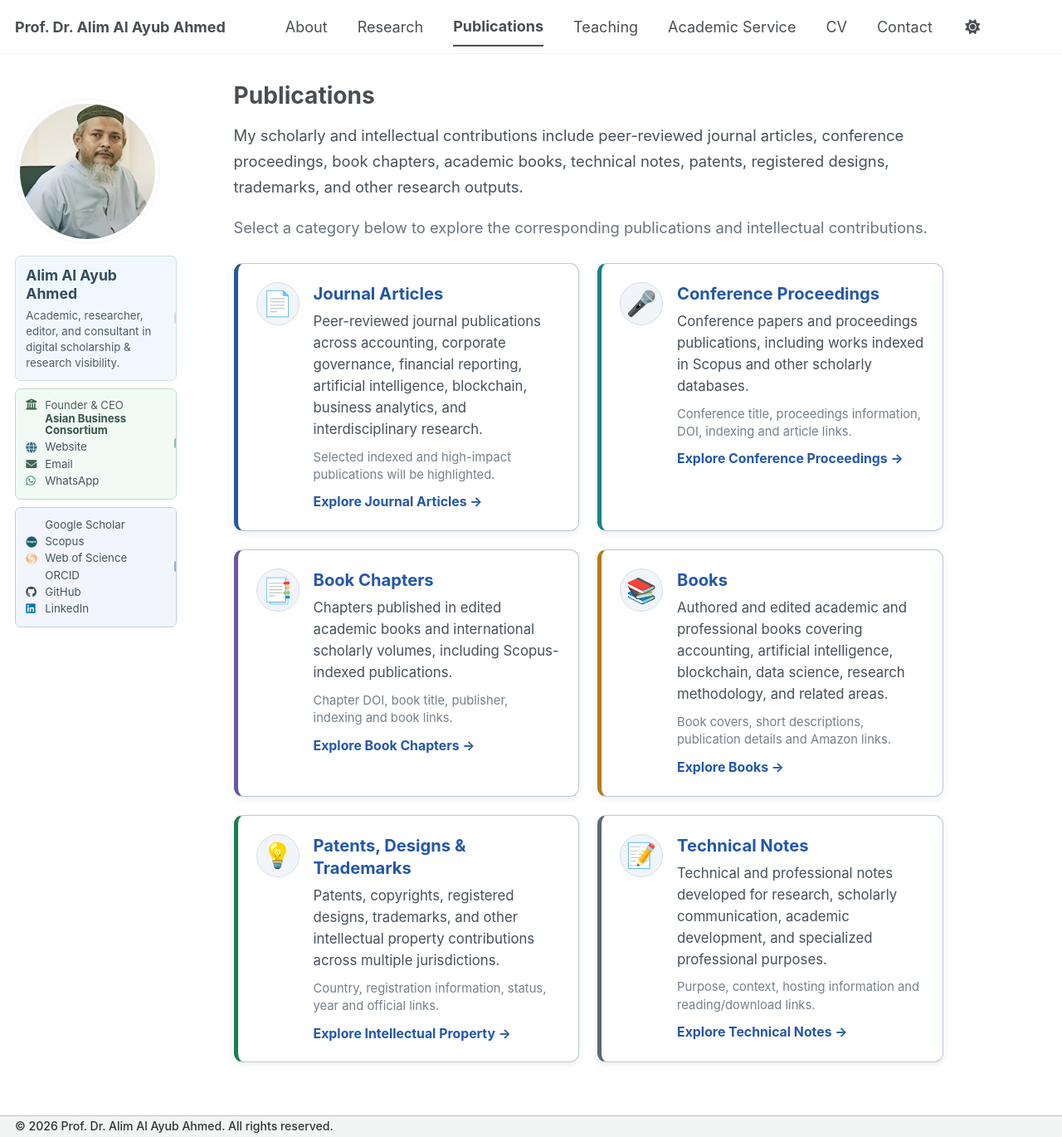
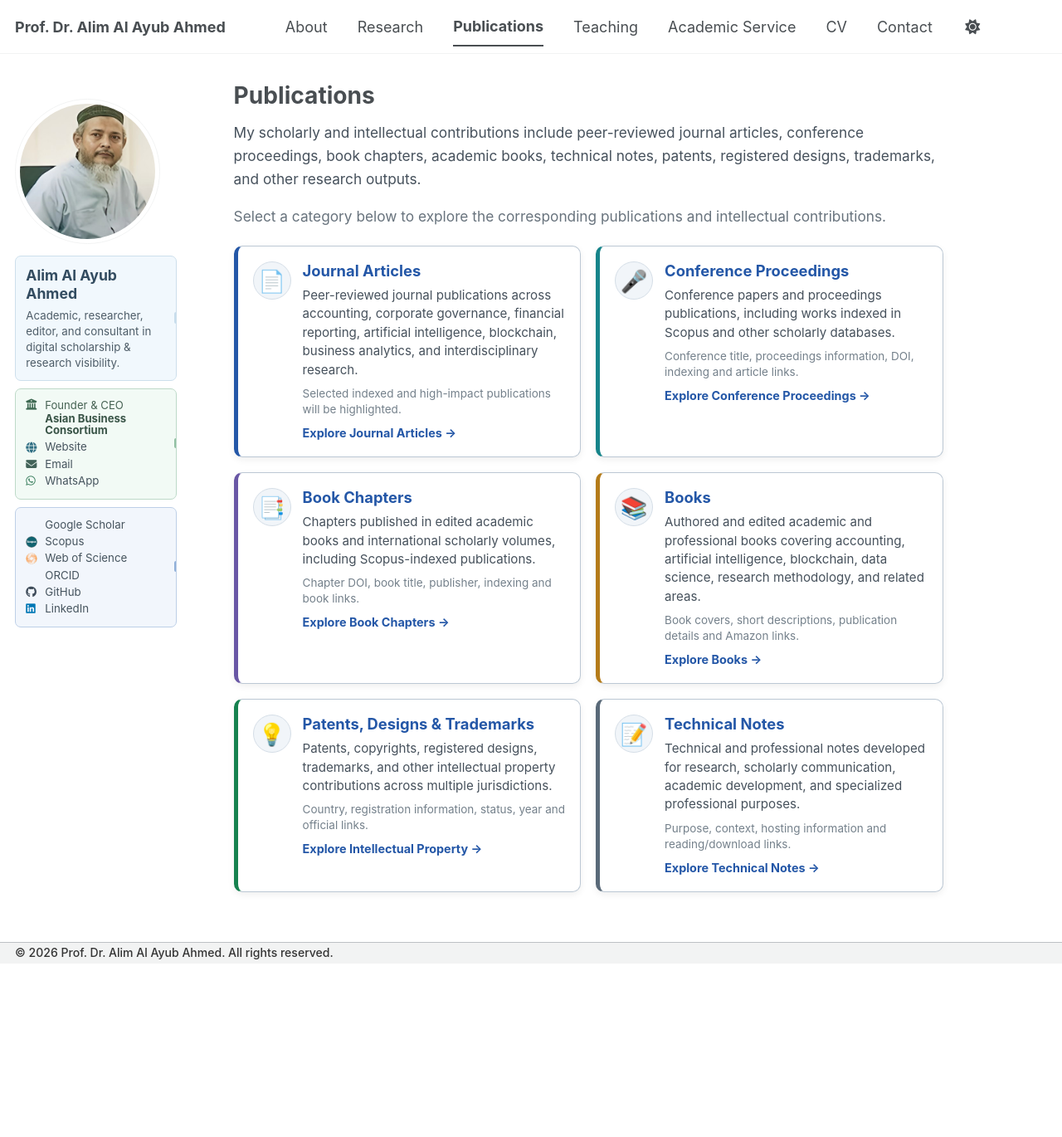
Before and after one commit to alimalayubahmed/alimalayubahmed.github.io, a Jekyll site: the page built from _pages/publications.html, in a window 1280 px wide and 1370 px high. Shown: the whole window at 83% size. Built offline with Jekyll 4.4.1, drawn with Linux system fonts in a browser that asks for light colours; a style sheet for code colours, icons or effects is not loaded.

Commit message:
Update main.scss

```diff
--- a/assets/css/main.scss
+++ b/assets/css/main.scss
@@ -94,16 +94,17 @@
 
 /* =========================================================
    PUBLICATIONS HUB
+   Compact version
    ========================================================= */
 
-.publications-intro { max-width: 855px; margin-bottom: 8px; color: #46515c; font-size: 1.02em; line-height: 1.7; }
-.publications-intro-secondary { margin-bottom: 26px; color: #68737d; }
+.publications-intro { max-width: 855px; margin-bottom: 7px; color: #46515c; font-size: .96em; line-height: 1.6; }
+.publications-intro-secondary { margin-bottom: 22px; color: #68737d; }
 
-.publication-hub-grid { display: grid; grid-template-columns: repeat(2,minmax(0,1fr)); gap: 22px; max-width: 855px; margin-bottom: 28px; }
+.publication-hub-grid { display: grid; grid-template-columns: repeat(2,minmax(0,1fr)); gap: 18px; max-width: 855px; margin-bottom: 24px; }
 
-.publication-category-card { position: relative; display: flex; align-items: flex-start; gap: 17px; min-height: 215px; padding: 22px; background: #fff; border: 1.5px solid #bcc8d4; border-left: 5px solid #2457a7; border-radius: 11px; color: #2d3741; text-decoration: none !important; box-shadow: 0 3px 10px rgba(0,0,0,.07); transition: transform .25s ease, box-shadow .25s ease, border-color .25s ease, background-color .25s ease; }
+.publication-category-card { position: relative; display: flex; align-items: flex-start; gap: 14px; min-height: 185px; padding: 18px; background: #fff; border: 1.5px solid #bcc8d4; border-left: 5px solid #2457a7; border-radius: 10px; color: #2d3741; text-decoration: none !important; box-shadow: 0 3px 9px rgba(0,0,0,.065); transition: transform .25s ease, box-shadow .25s ease, border-color .25s ease, background-color .25s ease; }
 
-.publication-category-card:hover,.publication-category-card:focus { transform: translateY(-6px); background: #f8fbff; border-color: #6f9fc8; box-shadow: 0 12px 28px rgba(36,87,167,.16), 0 4px 9px rgba(0,0,0,.08); text-decoration: none !important; }
+.publication-category-card:hover,.publication-category-card:focus { transform: translateY(-5px); background: #f8fbff; border-color: #6f9fc8; box-shadow: 0 10px 24px rgba(36,87,167,.14), 0 3px 8px rgba(0,0,0,.07); text-decoration: none !important; }
 
 .journal-card { border-left-color: #2457a7; }
 .conference-card { border-left-color: #16848a; }
@@ -112,12 +113,12 @@
 .technical-card { border-left-color: #596978; }
 .patent-card { border-left-color: #16814f; }
 
-.publication-category-icon { width: 52px; min-width: 52px; height: 52px; display: flex; align-items: center; justify-content: center; background: #f1f5f9; border: 1px solid #d5dee7; border-radius: 50%; font-size: 1.65em; }
+.publication-category-icon { width: 46px; min-width: 46px; height: 46px; display: flex; align-items: center; justify-content: center; background: #f1f5f9; border: 1px solid #d5dee7; border-radius: 50%; font-size: 1.45em; }
 .publication-category-content { display: flex; flex-direction: column; flex: 1; min-width: 0; }
-.publication-category-title { margin-bottom: 8px; color: #2457a7; font-size: 1.12em; font-weight: 700; line-height: 1.35; }
-.publication-category-content p { margin: 0 0 10px; color: #46515c; font-size: .93em; line-height: 1.55; }
-.publication-category-meta { margin-top: auto; margin-bottom: 10px; color: #74808b; font-size: .82em; line-height: 1.45; }
-.publication-category-action { color: #2457a7; font-size: .88em; font-weight: 700; }
+.publication-category-title { margin-bottom: 6px; color: #2457a7; font-size: 1.02em; font-weight: 700; line-height: 1.3; }
+.publication-category-content p { margin: 0 0 8px; color: #46515c; font-size: .84em; line-height: 1.48; }
+.publication-category-meta { margin-top: auto; margin-bottom: 8px; color: #74808b; font-size: .75em; line-height: 1.4; }
+.publication-category-action { color: #2457a7; font-size: .80em; font-weight: 700; }
 
 
 /* =========================================================
```
